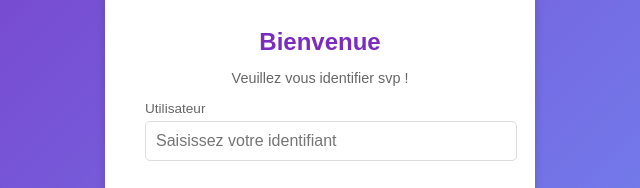
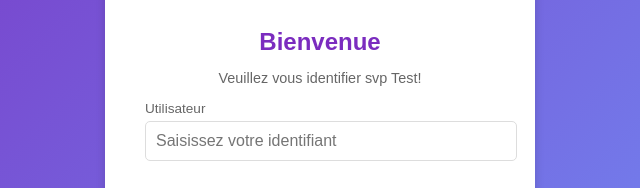
Before and after one commit to Mimooun/ld-formation, a plain HTML site: page login.html in a window 1280 px wide. Shown: the part 237-425 px from the top of the page, 320-960 px from the left. Drawn offline with Linux system fonts and the light colour scheme.

Commit message:
login html modifier

```diff
--- a/login.html
+++ b/login.html
@@ -13,7 +13,7 @@
     <div class="login-container">
       <div class="header">
         <h2>Bienvenue</h2>
-        <p>Veuillez vous identifier svp !</p>
+        <p>Veuillez vous identifier svp Test!</p>
       </div>
 
       <form id="login-form">
```
